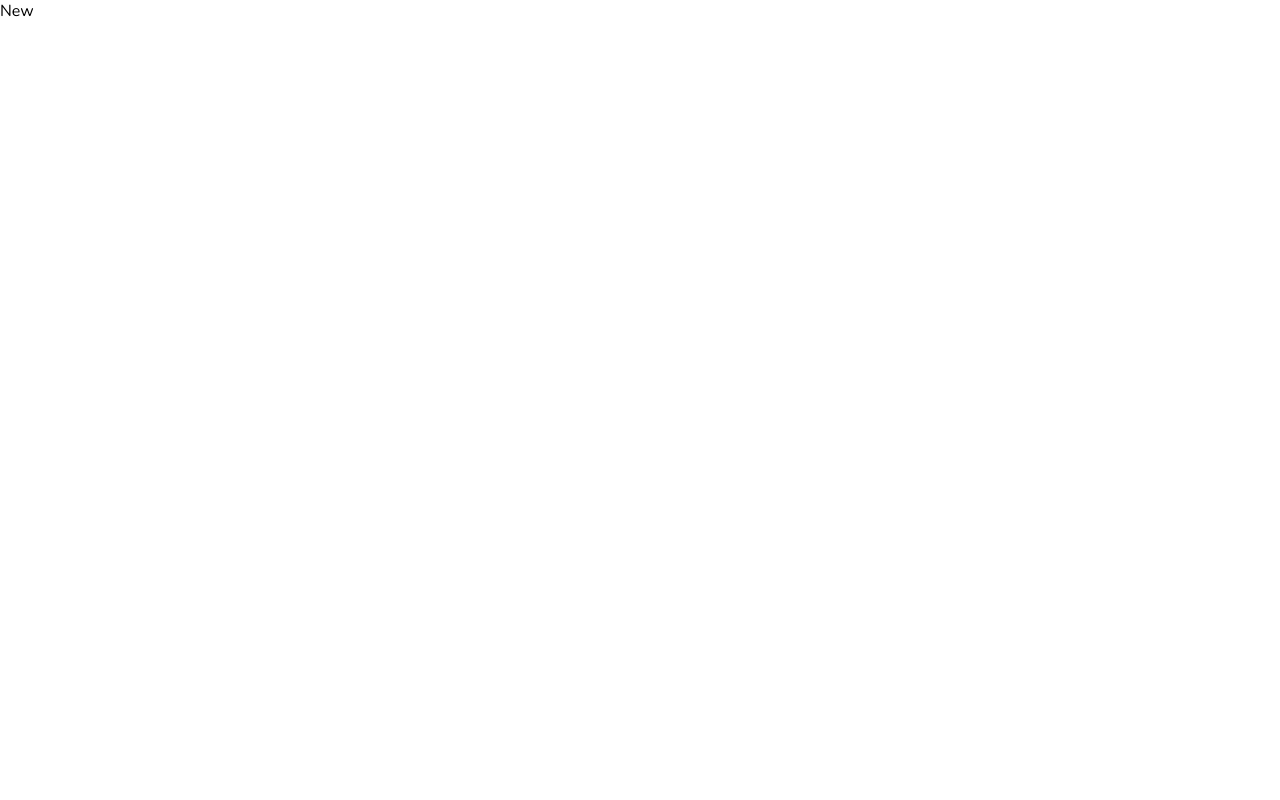
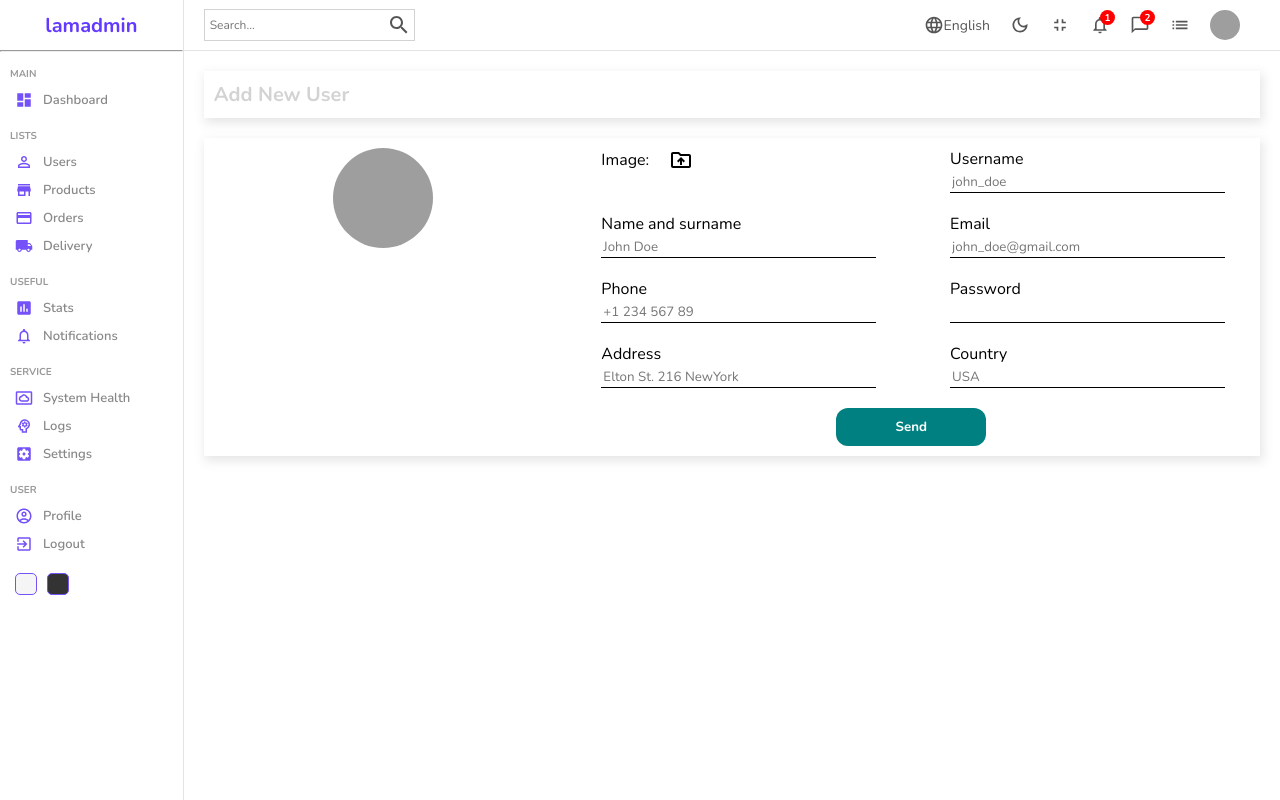
Before and after one commit to MohammadAhmad27/AdminDashboard-React, a React (Create React App) app: page /users/new in a window 1280 px wide. Built offline with nearby package versions, Linux system fonts and the light colour scheme; grey boxes are pictures that could not be loaded.

Commit message:
Updated UI of <New /> and passed props for title and inputs

```diff
--- a/src/App.js
+++ b/src/App.js
@@ -4,6 +4,7 @@
 import List from "./pages/list/List";
 import Single from "./pages/single/Single";
 import New from "./pages/new/New";
+import { productInputs, userInputs } from "./formSource";
 
 
 function App() {
@@ -17,12 +18,12 @@
             <Route path="users">
               <Route index element={<List />} />
               <Route path=":userId" element={<Single />} />
-              <Route path="new" element={<New />} />
+              <Route path="new" element={<New inputs = {userInputs} title='Add New User' />} />
             </Route>
             <Route path="products">
               <Route index element={<List />} />
               <Route path=":productId" element={<Single />} />
-              <Route path="new" element={<New />} />
+              <Route path="new" element={<New inputs= {productInputs} title='Add New Product' />} />
             </Route>
           </Route>
         </Routes>
--- /dev/null
+++ b/src/formSource.js
@@ -0,0 +1,76 @@
+export const userInputs = [
+    {
+      id: 1,
+      label: "Username",
+      type: "text",
+      placeholder: "john_doe",
+    },
+    {
+      id: 2,
+      label: "Name and surname",
+      type: "text",
+      placeholder: "John Doe",
+    },
+    {
+      id: 3,
+      label: "Email",
+      type: "mail",
+      placeholder: "john_doe@gmail.com",
+    },
+    {
+      id: 4,
+      label: "Phone",
+      type: "text",
+      placeholder: "+1 234 567 89",
+    },
+    {
+      id: 5,
+      label: "Password",
+      type: "password",
+    },
+    {
+      id: 6,
+      label: "Address",
+      type: "text",
+      placeholder: "Elton St. 216 NewYork",
+    },
+    {
+      id: 7,
+      label: "Country",
+      type: "text",
+      placeholder: "USA",
+    },
+  ];
+
+  export const productInputs = [
+    {
+      id: 1,
+      label: "Title",
+      type: "text",
+      placeholder: "Apple Macbook Pro",
+    },
+    {
+      id: 2,
+      label: "Description",
+      type: "text",
+      placeholder: "Description",
+    },
+    {
+      id: 3,
+      label: "Category",
+      type: "text",
+      placeholder: "Computers",
+    },
+    {
+      id: 4,
+      label: "Price",
+      type: "text",
+      placeholder: "100",
+    },
+    {
+      id: 5,
+      label: "Stock",
+      type: "text",
+      placeholder: "in stock",
+    },
+  ];
--- a/src/pages/new/New.jsx
+++ b/src/pages/new/New.jsx
@@ -1,8 +1,58 @@
-import React from 'react'
-import "./new.scss"
+import "./new.scss";
+import Sidebar from "../../components/sidebar/Sidebar";
+import Navbar from "../../components/navbar/Navbar";
+import DriveFolderUploadOutlinedIcon from "@mui/icons-material/DriveFolderUploadOutlined";
+import { useState } from "react";
 
-export default function New() {
+const New = ({ inputs, title }) => {
+    const [file, setFile] = useState("");
+
     return (
-        <div>New</div>
-    )
-}
+        <div className="new">
+            <Sidebar />
+            <div className="newContainer">
+                <Navbar />
+                <div className="top">
+                    <h1>{title}</h1>
+                </div>
+                <div className="bottom">
+                    <div className="left">
+                        <img
+                            src={
+                                file
+                                    ? URL.createObjectURL(file)
+                                    : "https://icon-library.com/images/no-image-icon/no-image-icon-0.jpg"
+                            }
+                            alt=""
+                        />
+                    </div>
+                    <div className="right">
+                        <form>
+                            <div className="formInput">
+                                <label htmlFor="file">
+                                    Image: <DriveFolderUploadOutlinedIcon className="icon" />
+                                </label>
+                                <input
+                                    type="file"
+                                    id="file"
+                                    onChange={(e) => setFile(e.target.files[0])}
+                                    style={{ display: "none" }}
+                                />
+                            </div>
+
+                            {inputs.map((input) => (
+                                <div className="formInput" key={input.id}>
+                                    <label>{input.label}</label>
+                                    <input type={input.type} placeholder={input.placeholder} />
+                                </div>
+                            ))}
+                            <button>Send</button>
+                        </form>
+                    </div>
+                </div>
+            </div>
+        </div>
+    );
+};
+
+export default New;
--- a/src/pages/new/new.scss
+++ b/src/pages/new/new.scss
@@ -0,0 +1,78 @@
+.new {
+  display: flex;
+  width: 100%;
+
+  .newContainer {
+    flex: 6;
+
+    .top,
+    .bottom {
+      display: flex;
+      -webkit-box-shadow: 2px 4px 10px 1px rgba(0, 0, 0, 0.47);
+      box-shadow: 2px 4px 10px 1px rgba(201, 201, 201, 0.47);
+      padding: 10px;
+      margin: 20px;
+      gap: 20px;
+    }
+
+    h1 {
+      color: lightgray;
+      font-size: 20px;
+    }
+
+    .left {
+      flex: 1;
+      text-align: center;
+
+      img {
+        width: 100px;
+        height: 100px;
+        object-fit: cover;
+        border-radius: 50%;
+      }
+    }
+    .right {
+      flex: 2;
+
+      form {
+        display: flex;
+        flex-wrap: wrap;
+        justify-content: space-around;
+        gap: 20px;
+
+        .formInput {
+          width: 40%;
+
+          label {
+            display: flex;
+            align-items: center;
+            gap: 20px;
+
+            .icon {
+              cursor: pointer;
+            }
+          }
+
+          input {
+            width: 100%;
+            padding: 5x;
+            border: none;
+            border-bottom: 1px solid;
+          }
+        }
+
+
+      button {
+        width: 150px;
+        padding: 10px;
+        background-color: teal;
+        color: white;
+        border: none;
+        font-weight: bold;
+        border-radius: 12px;
+        cursor: pointer;
+      }
+    }
+    }
+  }
+}
```
